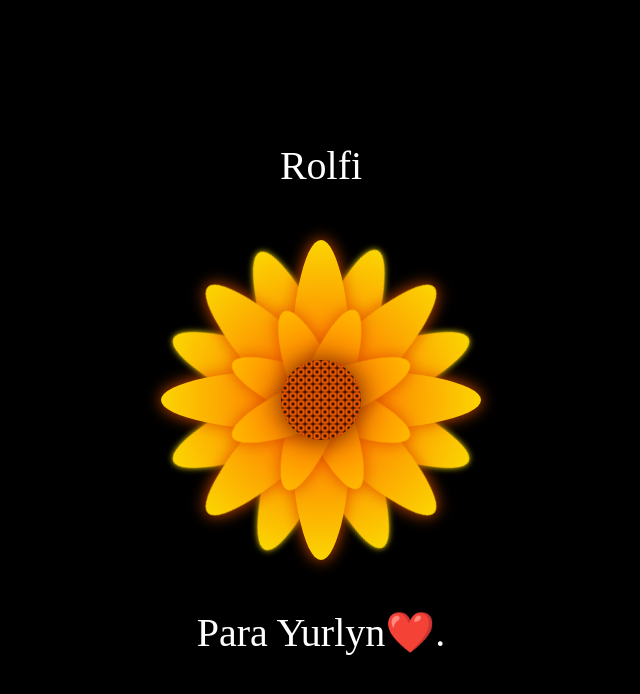
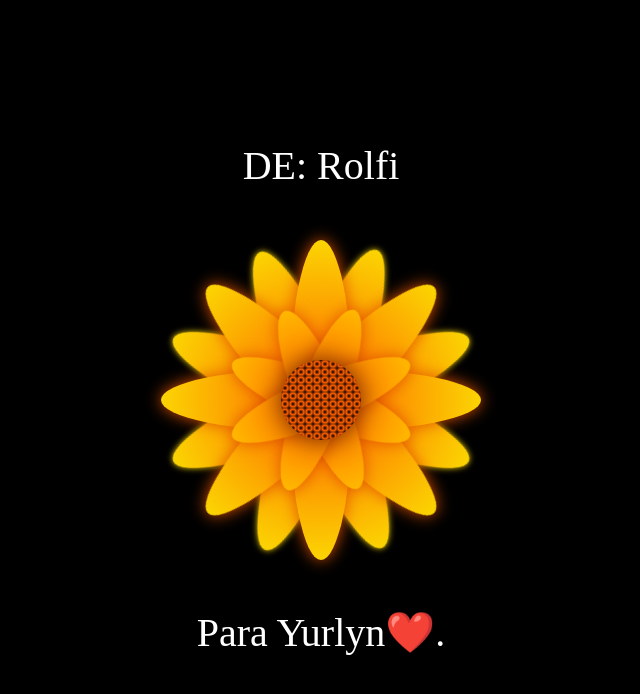
Before and after one commit to roo231/lohiceyosoilito, a plain HTML site: page docs/index.html in a window 1280 px wide. Shown: the whole page, without its empty margins (319-959 px from the left). Drawn offline with Linux system fonts and the light colour scheme.

Commit message:
Update index.html

```diff
--- a/docs/index.html
+++ b/docs/index.html
@@ -10,7 +10,7 @@
 <body>
 
 <div class="flower">
-    <div class="text-above">Rolfi</div>
+    <div class="text-above">DE: Rolfi</div>
     <div class="mid">
     </div>
     <div class="Petal1 p1">
```
